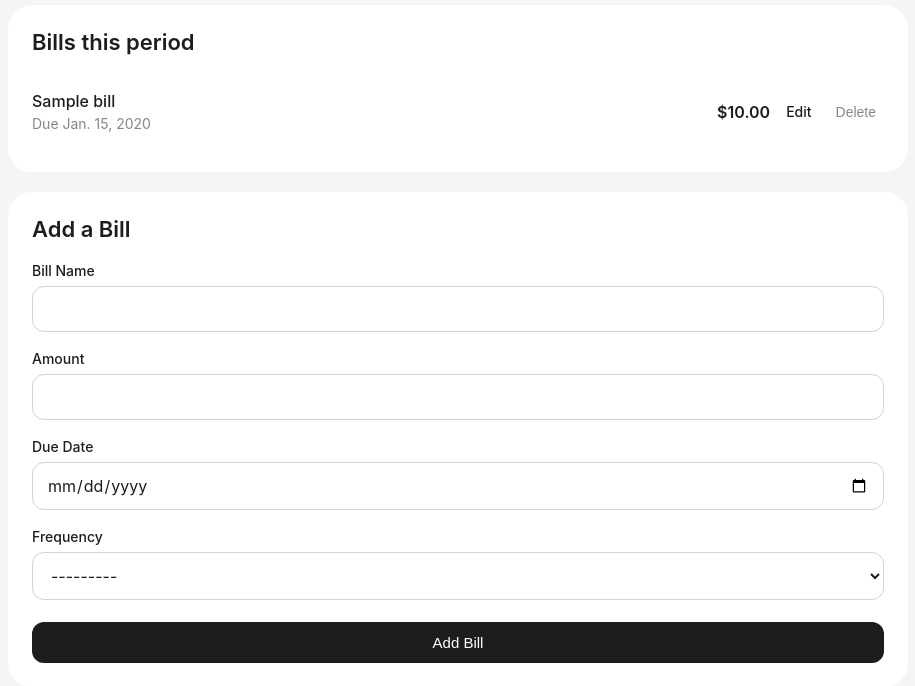
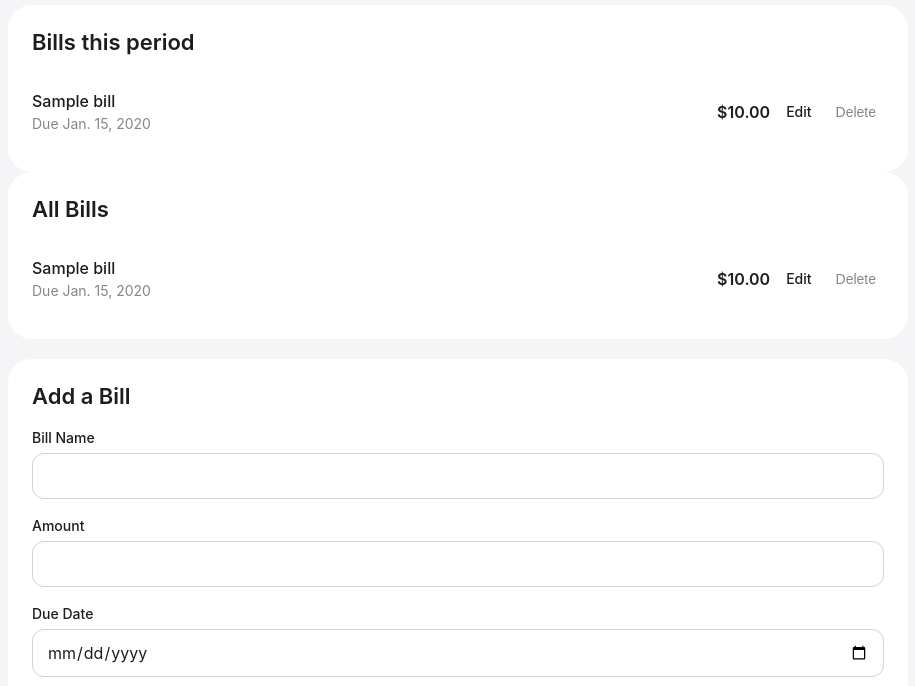
Before and after one commit to christianburdick/billio2.0, a Django app: page / in a window 1280 px wide. Shown: the part 513-1199 px from the top of the page, without its empty margins (182-1097 px from the left). Run offline with Django 5.2, Linux system fonts and the light colour scheme; tables that the repository leaves empty hold one stand-in row (values such as "Sample post").

Commit message:
All bills section

```diff
--- a/budget/templates/budget/home.html
+++ b/budget/templates/budget/home.html
@@ -146,6 +146,76 @@
 
         </section>
 
+        <!-- Manage All Bills -->
+
+        <section class="bills-section">
+
+            <div class="section-title">
+                All Bills
+            </div>
+
+
+            {% for bill in bills %}
+
+                <div class="bill">
+
+                    <div>
+
+                        <div class="bill-name">
+                            {{ bill.name }}
+                        </div>
+
+                        <div class="bill-date">
+                            Due {{ bill.due_date }}
+                        </div>
+
+                    </div>
+
+
+                    <div class="bill-actions">
+
+                        <div class="bill-amount">
+                            ${{ bill.amount }}
+                        </div>
+
+
+                        <a
+                            href="{% url 'edit_bill' bill.id %}"
+                            class="edit-button"
+                        >
+                            Edit
+                        </a>
+
+
+                        <form
+                            method="POST"
+                            action="{% url 'delete_bill' bill.id %}"
+                        >
+
+                            {% csrf_token %}
+
+                            <button
+                                type="submit"
+                                class="delete-button"
+                            >
+                                Delete
+                            </button>
+
+                        </form>
+
+                    </div>
+
+                </div>
+
+            {% empty %}
+
+                <div class="empty">
+                    No bills added yet.
+                </div>
+
+            {% endfor %}
+
+        </section>
 
         <!-- Add Bill -->
 
```
